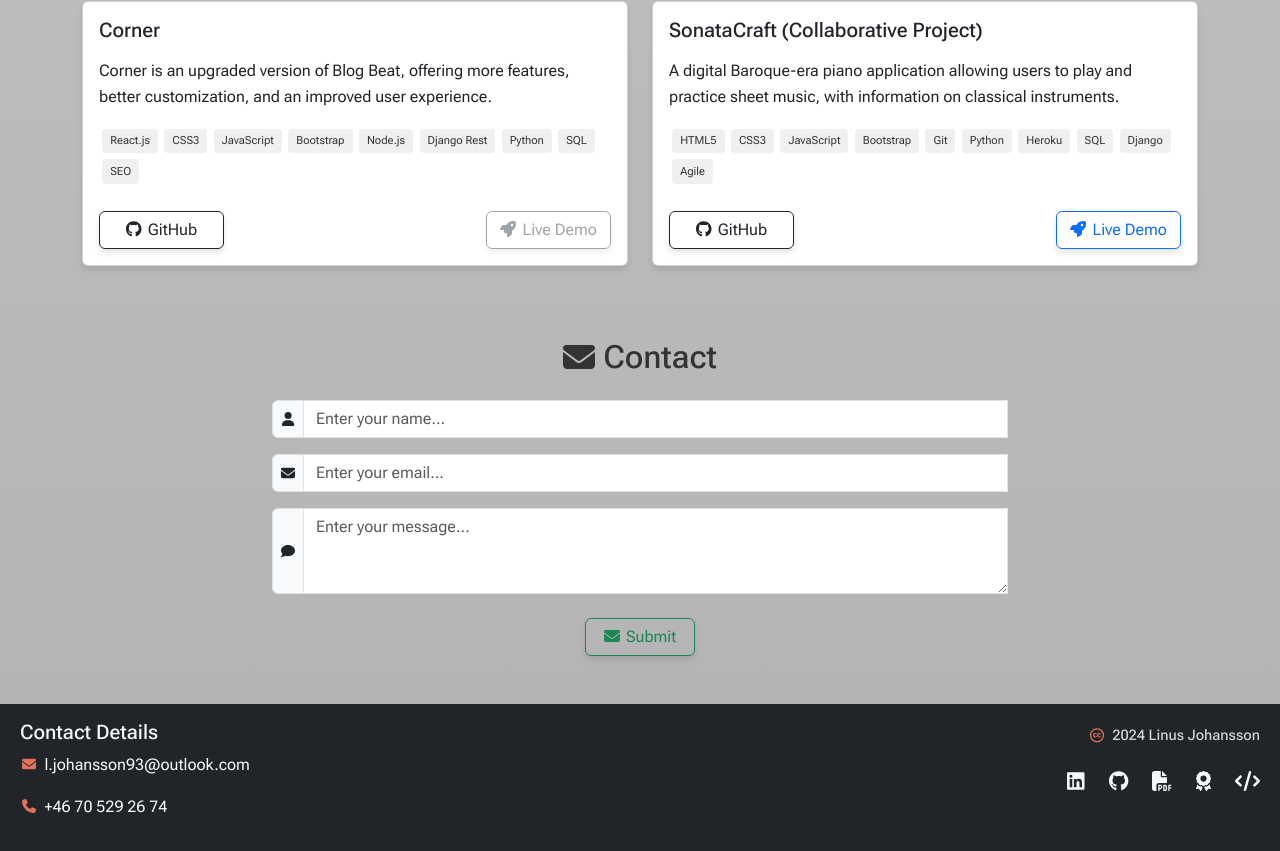
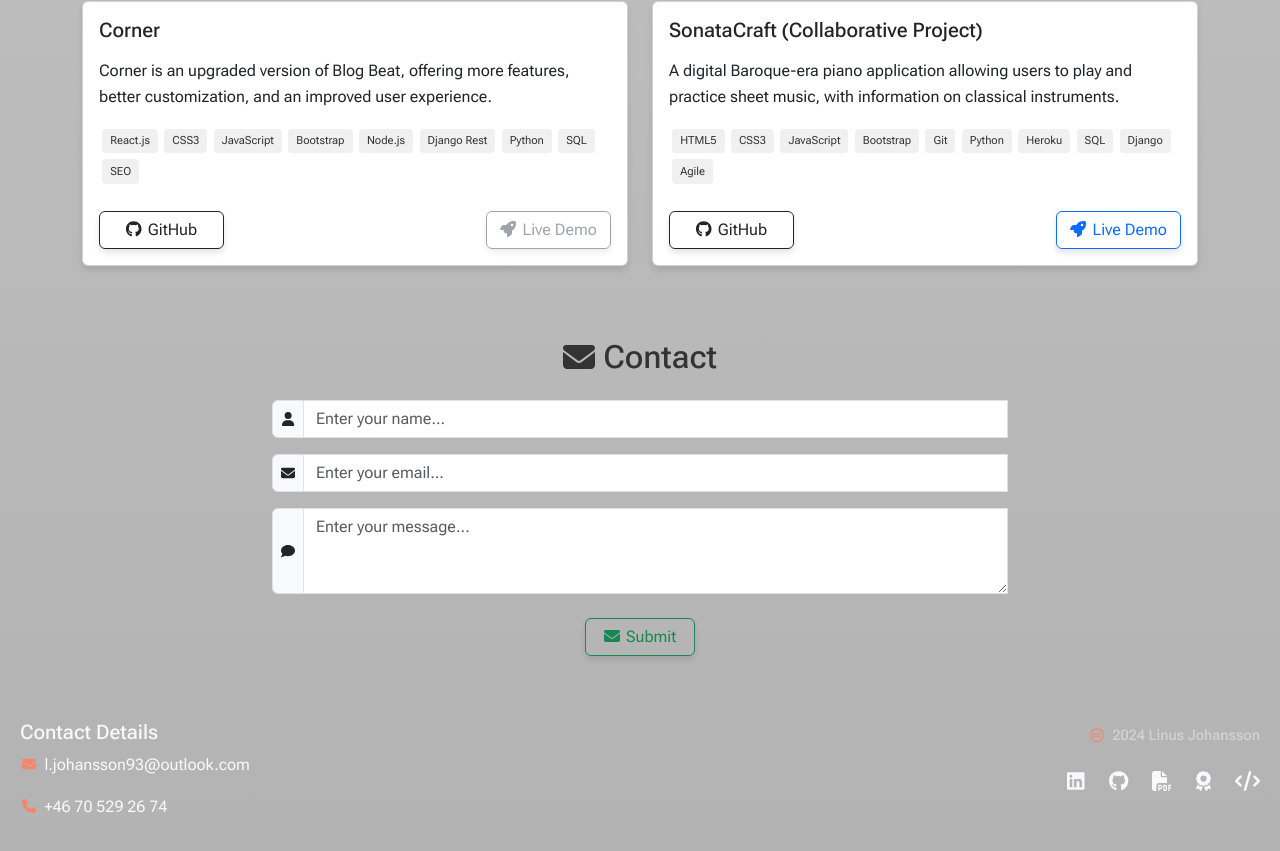
Before and after one commit to j0hanz/j0hanz-portfolio, a React (Create React App) app: page / in a window 1280 px wide. Shown: the part 3900-4751 px from the top of the page. Built offline with nearby package versions, Linux system fonts and the light colour scheme.

Commit message:
Improve background color and styles

```diff
--- a/src/components/Footer.js
+++ b/src/components/Footer.js
@@ -27,7 +27,7 @@ const Footer = () => {
   const handleModalClose = () => setShowModal(false);
 
   return (
-    <footer className="py-3 bg-dark text-light">
+    <footer className={`py-3 text-light ${styles.footerBg}`}>
       <Container fluid className="px-2">
         <Row className="mx-auto">
           <Col md={6} className="mb-md-0">
```
